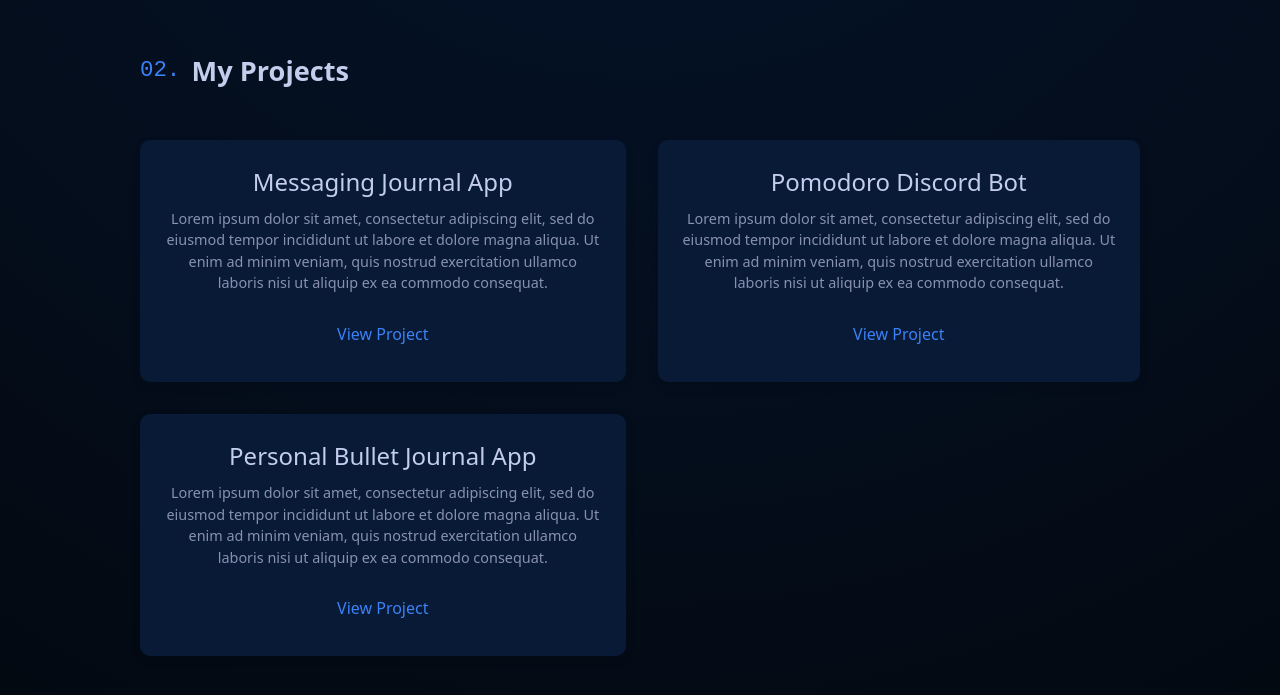
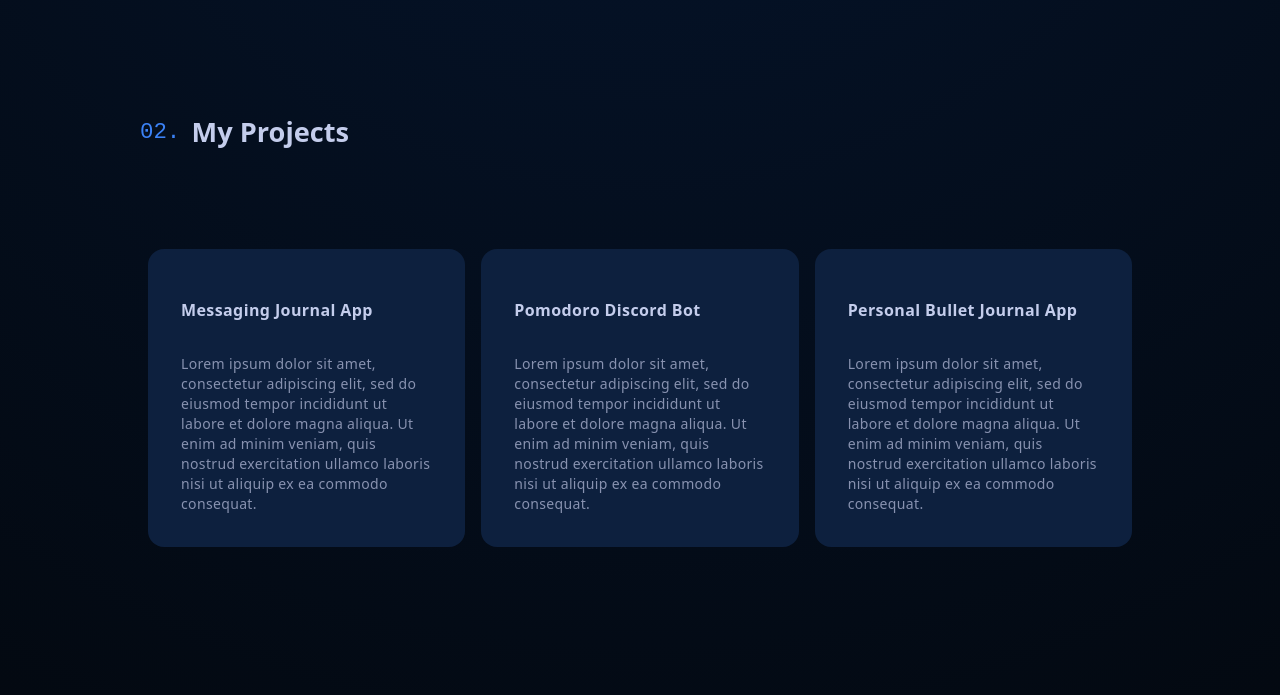
Before and after one commit to sumeyacodes/portfolio, a Next.js app: page / in a window 1280 px wide. Shown: the part 1663-2358 px from the top of the page. Built offline with nearby package versions, Linux system fonts and the light colour scheme.

Commit message:
styling updated

```diff
--- a/package.json
+++ b/package.json
@@ -14,7 +14,7 @@
     "class-variance-authority": "^0.7.1",
     "clsx": "^2.1.1",
     "dotenv": "^16.4.7",
-    "framer-motion": "^12.0.1",
+    "framer-motion": "^12.4.2",
     "lucide-react": "^0.473.0",
     "next": "15.1.5",
     "react": "^18.0.0",
--- a/src/api/db.js
+++ b/src/api/models.js
@@ -1,4 +1,4 @@
-import { sql } from "../../config";
+import { sql } from "./config";
 
 export async function getBlogPosts() {
   const results = await sql`SELECT * FROM blogs`;
--- a/src/app/blogs/[slug]/page.jsx
+++ b/src/app/blogs/[slug]/page.jsx
@@ -1,4 +1,4 @@
-import { getBlogPosts } from "@/api/db";
+import { getBlogPosts } from "@/api/models";
 
 export default async function BlogPage({ params }) {
   const blogPosts = await getBlogPosts();
--- /dev/null
+++ b/src/app/blogs/blog.module.css
@@ -0,0 +1,116 @@
+/* blog.module.css */
+.blogSection {
+  max-width: 1200px;
+  margin: 0 auto;
+  padding: 4rem 2rem;
+}
+
+.title {
+  font-size: 3rem;
+  text-align: center;
+  margin-bottom: 3rem;
+  color: var(--heading1);
+  font-weight: 700;
+  letter-spacing: -1px;
+  text-shadow: 2px 2px 4px rgba(0, 0, 0, 0.1);
+}
+
+.grid {
+  display: grid;
+  grid-template-columns: repeat(auto-fill, minmax(300px, 1fr));
+  gap: 2.5rem;
+}
+
+.blogArticle {
+  background-color: #081a36;
+  border-radius: 12px;
+  overflow: hidden;
+  transition: all 0.3s ease-in-out;
+  position: relative;
+  animation: fadeIn 0.5s ease-out forwards;
+  opacity: 0;
+  border: 1px solid rgba(255, 255, 255, 0.05);
+}
+
+.blogArticle:hover {
+  transform: translateY(-10px);
+  box-shadow: 0 20px 30px rgba(0, 0, 0, 0.2);
+}
+
+.imageContainer {
+  width: 100%;
+  height: 200px;
+  position: relative;
+}
+
+.blogImage {
+  object-fit: cover;
+  transition: transform 0.3s ease-in-out;
+}
+
+.blogArticle:hover .blogImage {
+  transform: scale(1.05);
+}
+
+.contentContainer {
+  padding: 1.5rem;
+  position: relative;
+}
+
+.blogTitle {
+  font-size: 1.5rem;
+  margin-bottom: 0.5rem;
+  color: var(--heading1);
+  font-weight: 600;
+}
+
+.blogContent {
+  font-size: 1rem;
+  color: var(--heading2);
+  margin-bottom: 1rem;
+  line-height: 1.6;
+}
+
+.blogsLink {
+  color: var(--blue);
+}
+
+@media (max-width: 768px) {
+  .grid {
+    grid-template-columns: repeat(auto-fill, minmax(250px, 1fr));
+  }
+
+  .title {
+    font-size: 2.5rem;
+  }
+}
+
+@keyframes fadeIn {
+  from {
+    opacity: 0;
+    transform: translateY(20px);
+  }
+  to {
+    opacity: 1;
+    transform: translateY(0);
+  }
+}
+
+.blogArticle:nth-child(1) {
+  animation-delay: 0.1s;
+}
+.blogArticle:nth-child(2) {
+  animation-delay: 0.2s;
+}
+.blogArticle:nth-child(3) {
+  animation-delay: 0.3s;
+}
+.blogArticle:nth-child(4) {
+  animation-delay: 0.4s;
+}
+.blogArticle:nth-child(5) {
+  animation-delay: 0.5s;
+}
+.blogArticle:nth-child(6) {
+  animation-delay: 0.6s;
+}
--- a/src/app/blogs/page.jsx
+++ b/src/app/blogs/page.jsx
@@ -1,17 +1,38 @@
-import { getBlogPosts } from "@/api/db";
+import { getBlogPosts } from "@/api/models";
+import { ExternalLink } from "lucide-react";
+import Image from "next/image";
+import Link from "next/link";
+import styles from "./blog.module.css";
 
 export default async function BlogPage() {
   const blogPosts = await getBlogPosts();
 
   return (
-    <section>
-      {blogPosts.map((blog) => (
-        <article key={blog.id} className="text-white">
-          <h1>{blog.title}</h1>
-          <p>{blog.post}</p>
-          <a href={"/blogs/" + blog.id}> open post</a>
-        </article>
-      ))}
+    <section className={styles.blogSection}>
+      <h1 className={styles.title}>Latest Blog Posts</h1>
+      <div className={styles.grid}>
+        {blogPosts.map((blog) => (
+          <article key={blog.id} className={styles.blogArticle}>
+            <div className={styles.imageContainer}>
+              <Image
+                src={blog.imag || "/images/default-blog-image.jpg"}
+                alt={blog.title}
+                className={styles.blogImage}
+                fill
+                sizes="(max-width: 768px) 100vw, (max-width: 1200px) 50vw, 33vw"
+              />
+            </div>
+            <div className={styles.contentContainer}>
+              <h2 className={styles.blogTitle}>{blog.title}</h2>
+              <p className={styles.blogContent}>{blog.post}</p>
+
+              <Link href={`/blogs/${blog.id}`} className={styles.blogsLink}>
+                <ExternalLink />
+              </Link>
+            </div>
+          </article>
+        ))}
+      </div>
     </section>
   );
 }
--- a/src/components/navbar/nav-items.jsx
+++ b/src/components/navbar/nav-items.jsx
@@ -13,6 +13,7 @@ export const NavLinks = ({ items }) => (
 );
 
 export const navItems = [
+  { id: "00", label: "Home", section: "/" },
   { id: "01", label: "About", section: "#about" },
   { id: "02", label: "Projects", section: "#projects" },
   { id: "03", label: "Blog", section: "/blogs" },
--- a/src/components/projects/projects.jsx
+++ b/src/components/projects/projects.jsx
@@ -4,6 +4,7 @@ import { projects, containerVariants } from "@/utils";
 import { motion } from "framer-motion";
 import projectStyle from "./projects.module.css";
 import Link from "next/link";
+import { HoverEffect } from "../ui/project-card-hover";
 
 export function Projects() {
   return (
@@ -19,17 +20,8 @@ export function Projects() {
         <span>02.</span>
         <h1 className={projectStyle.projectsHeader}>My Projects</h1>
       </motion.label>
-      <motion.div className={projectStyle.projectsGrid}>
-        {projects.map((project, index) => (
-          <article key={index} className={projectStyle.projectCard}>
-            <h2>{project.title}</h2>
-            <p>{project.description}</p>
-            <Link href={project.url} className={projectStyle.projectLink}>
-              View Project
-            </Link>
-          </article>
-        ))}
-      </motion.div>
+
+      <HoverEffect items={projects} />
     </motion.section>
   );
 }
--- a/src/components/projects/projects.module.css
+++ b/src/components/projects/projects.module.css
@@ -26,50 +26,3 @@
   color: var(--blue);
   font-family: monospace;
 }
-
-.projectsGrid {
-  display: grid;
-  grid-template-columns: auto auto;
-  gap: 2rem;
-  width: 100%;
-  max-width: 1200px;
-  @media screen and (max-width: 768px) {
-    grid-template-columns: auto;
-  }
-}
-
-.projectCard {
-  background-color: #081a36;
-  padding: 1.5rem;
-  border-radius: 10px;
-  box-shadow: 0 4px 10px rgba(0, 0, 0, 0.1);
-  text-align: center;
-  width: 100%;
-}
-
-.projectCard:hover {
-  transform: translateY(-0.25rem);
-  box-shadow: 0 6px 15px rgba(0, 0, 0, 0.2);
-  transition: all 0.3s ease-in-out;
-}
-
-.projectCard h2 {
-  font-size: 1.5rem;
-  margin-bottom: 0.5rem;
-  color: var(--heading1);
-}
-
-.projectCard p {
-  font-size: 0.9rem;
-  color: var(--heading2);
-}
-
-.projectLink {
-  display: inline-block;
-  margin-top: 1rem;
-  padding: 0.75rem 1.5rem;
-  text-decoration: none;
-  border-radius: 5px;
-  transition: background 0.3s ease-in-out;
-  color: var(--blue);
-}
--- /dev/null
+++ b/src/components/ui/project-card-hover.jsx
@@ -0,0 +1,88 @@
+import { cn } from "@/lib/utils";
+import { AnimatePresence, motion } from "framer-motion";
+import Link from "next/link";
+import { useState } from "react";
+
+export const HoverEffect = ({ items, className }) => {
+  let [hoveredIndex, setHoveredIndex] = useState(null);
+
+  return (
+    <div
+      className={cn(
+        "grid grid-cols-1 md:grid-cols-2  lg:grid-cols-3  py-10",
+        className
+      )}
+    >
+      {items.map((item, idx) => (
+        <Link
+          href={item?.url}
+          key={item?.url}
+          className="relative group  block p-2 h-full w-full"
+          onMouseEnter={() => setHoveredIndex(idx)}
+          onMouseLeave={() => setHoveredIndex(null)}
+        >
+          <AnimatePresence>
+            {hoveredIndex === idx && (
+              <motion.span
+                className="absolute inset-0 h-full w-full bg-[#94929235] dark:bg-slate-800/[0.8] block  rounded-3xl"
+                layoutId="hoverBackground"
+                initial={{ opacity: 0 }}
+                animate={{
+                  opacity: 1,
+                  transition: { duration: 0.15 },
+                }}
+                exit={{
+                  opacity: 0,
+                  transition: { duration: 0.15, delay: 0.2 },
+                }}
+              />
+            )}
+          </AnimatePresence>
+          <Card>
+            <CardTitle>{item.title}</CardTitle>
+            <CardDescription>{item.description}</CardDescription>
+          </Card>
+        </Link>
+      ))}
+    </div>
+  );
+};
+
+export const Card = ({ className, children }) => {
+  return (
+    <div
+      className={cn(
+        "rounded-2xl h-full w-full p-4 overflow-hidden bg-[#0d203e] border border-transparent dark:border-white/[0.2] group-hover:border-slate-700 relative z-20",
+        className
+      )}
+    >
+      <div className="relative z-50">
+        <div className="p-4">{children}</div>
+      </div>
+    </div>
+  );
+};
+export const CardTitle = ({ className, children }) => {
+  return (
+    <h4
+      className={cn(
+        "text-[--heading1] font-bold tracking-wide mt-4",
+        className
+      )}
+    >
+      {children}
+    </h4>
+  );
+};
+export const CardDescription = ({ className, children }) => {
+  return (
+    <p
+      className={cn(
+        "mt-8 text-[--heading2] tracking-wide leading-relaxed text-sm",
+        className
+      )}
+    >
+      {children}
+    </p>
+  );
+};
```
Also changed, not shown: src/api/config.js (renamed from config.js), 1 other file (tests, documents, lock files or other folders).
